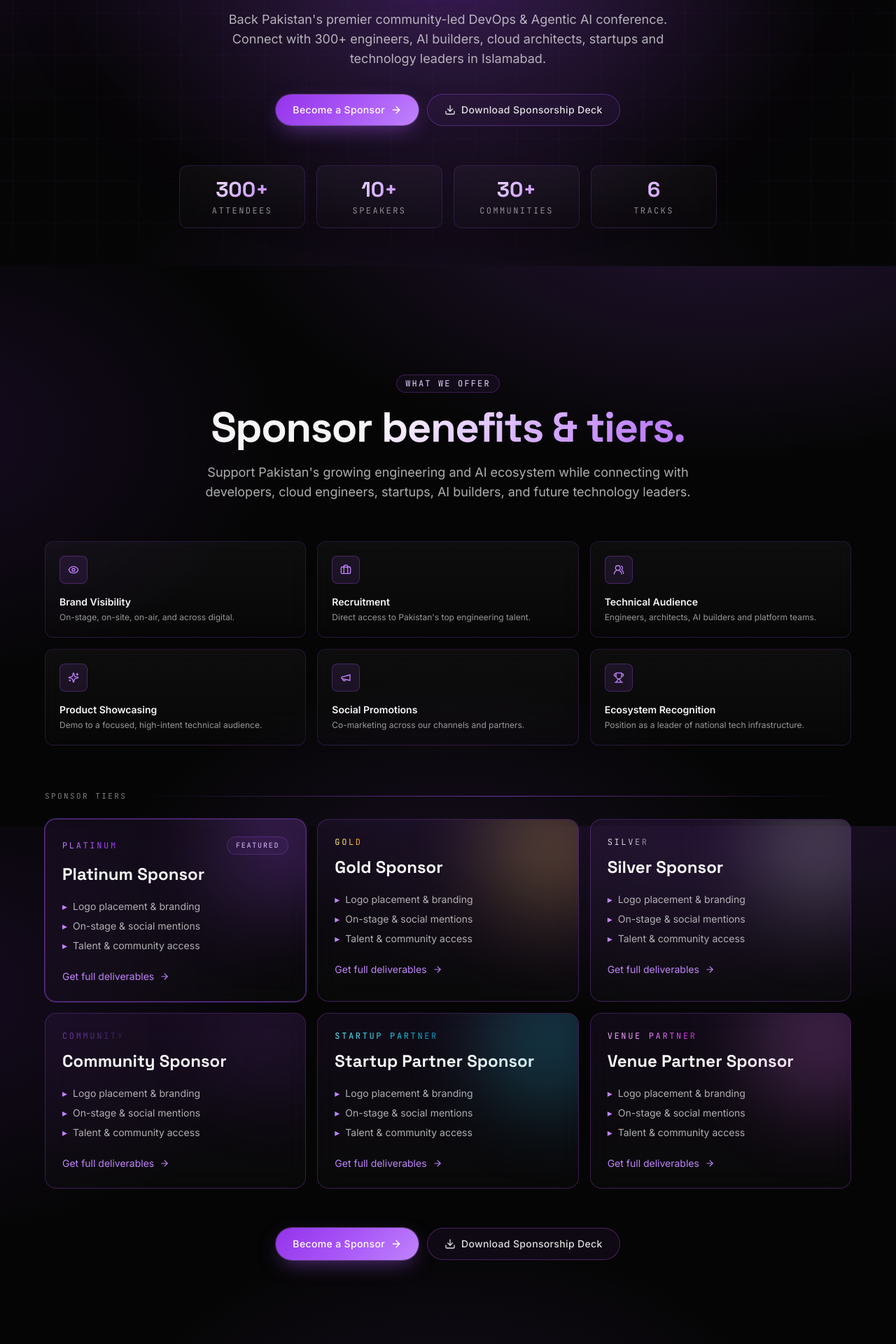
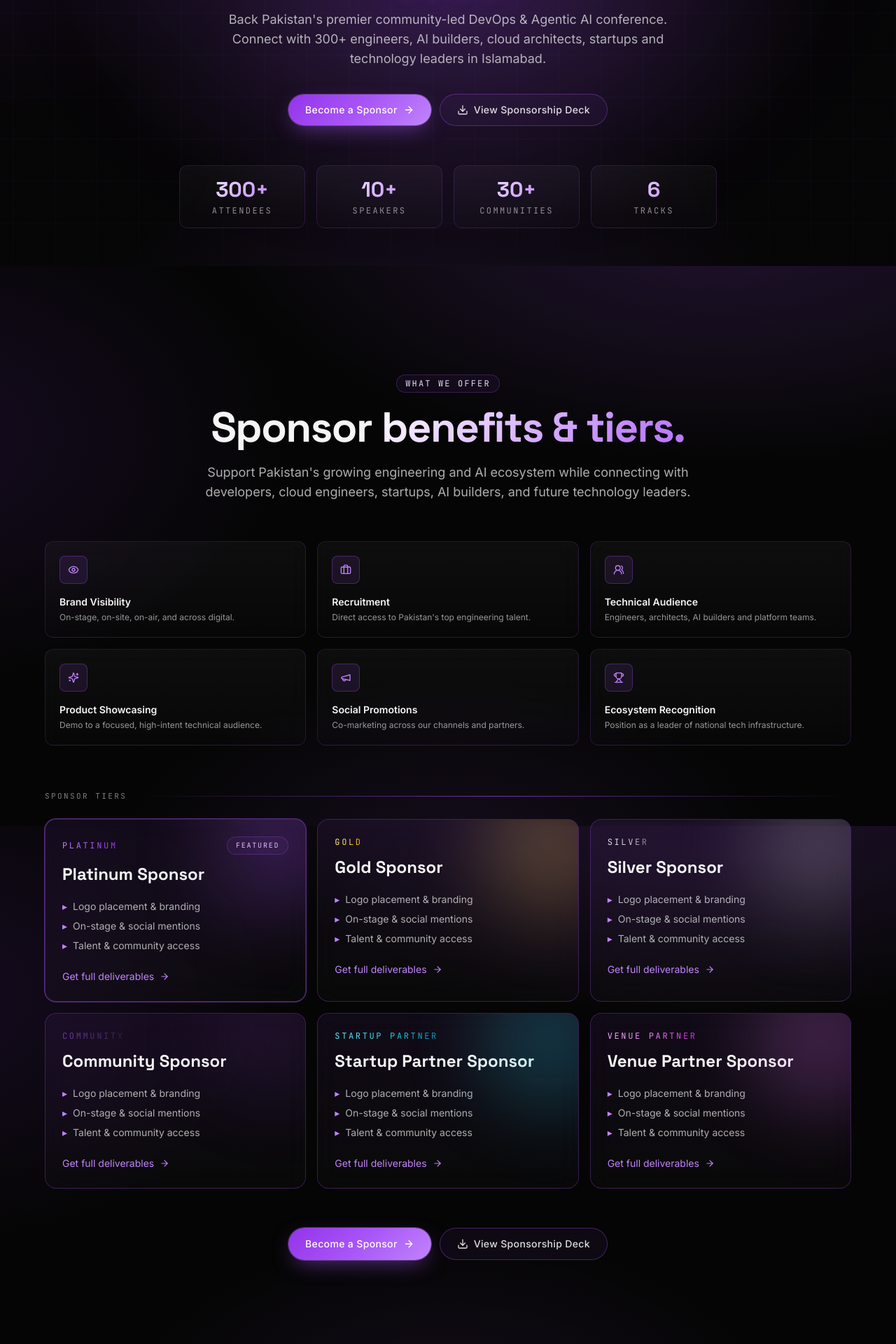
Before and after one commit to ab2030909/devopsdays.pk, a Next.js app: page /sponsors in a window 1280 px wide. Shown: the part 420-2340 px from the top of the page at 70% size. Built offline with nearby package versions, Linux system fonts and the light colour scheme.

Commit message:
deck: visible nav link + every CTA points to /deck (public, indexable)

```diff
--- a/app/deck/page.tsx
+++ b/app/deck/page.tsx
@@ -5,7 +5,6 @@ export const metadata: Metadata = {
   title: "Sponsorship Deck",
   description:
     "DevOps Days Pakistan 2026 — sponsorship deck. Browse, print, or save as PDF.",
-  robots: { index: false, follow: false },
 };
 
 export default function DeckPage() {
--- a/components/Navbar.tsx
+++ b/components/Navbar.tsx
@@ -20,6 +20,7 @@ const links: NavLink[] = [
   { hash: "#tracks", label: "Tracks" },
   { route: "/sponsors", label: "Sponsors" },
   { route: "/partners", label: "Partners" },
+  { route: "/deck", label: "Deck" },
   { hash: "#venue", label: "Venue" },
   { hash: "#faq", label: "FAQ" },
 ];
@@ -103,9 +104,9 @@ export default function Navbar() {
           </nav>
 
           <div className="hidden md:flex items-center gap-3">
-            <a href="#sponsorship-deck" className="btn-secondary text-xs">
+            <Link href="/deck" className="btn-secondary text-xs">
               Sponsorship Deck
-            </a>
+            </Link>
             <Link href="/sponsors" className="btn-primary text-xs">
               Become a Sponsor
             </Link>
@@ -148,9 +149,9 @@ export default function Navbar() {
                   );
                 })}
                 <div className="mt-2 grid grid-cols-2 gap-2">
-                  <a href="#sponsorship-deck" className="btn-secondary text-xs">
+                  <Link href="/deck" className="btn-secondary text-xs">
                     Deck
-                  </a>
+                  </Link>
                   <Link href="/sponsors" className="btn-primary text-xs">
                     Sponsor
                   </Link>
--- a/components/sections/Footer.tsx
+++ b/components/sections/Footer.tsx
@@ -35,7 +35,7 @@ const navGroups = [
   {
     title: "Resources",
     links: [
-      { label: "Sponsorship Deck", href: "#" },
+      { label: "Sponsorship Deck", href: "/deck" },
       { label: "Code of Conduct", href: "#" },
       { label: "Press Kit", href: "#" },
       { label: "Contact", href: "mailto:hello@devopsdays.pk" },
--- a/components/sections/Sponsors.tsx
+++ b/components/sections/Sponsors.tsx
@@ -132,9 +132,9 @@ export default function Sponsors() {
             Become a Sponsor
             <ArrowRight className="h-4 w-4 transition-transform group-hover:translate-x-0.5" />
           </a>
-          <a href="#sponsorship-deck" className="btn-secondary">
+          <a href="/deck" className="btn-secondary">
             <Download className="h-4 w-4" />
-            Download Sponsorship Deck
+            View Sponsorship Deck
           </a>
         </div>
       </div>
--- a/components/sections/SponsorsHero.tsx
+++ b/components/sections/SponsorsHero.tsx
@@ -60,9 +60,9 @@ export default function SponsorsHero() {
               Become a Sponsor
               <ArrowRight className="h-4 w-4 transition-transform group-hover:translate-x-0.5" />
             </a>
-            <a href="#sponsorship-deck" className="btn-secondary">
+            <a href="/deck" className="btn-secondary">
               <Download className="h-4 w-4" />
-              Download Sponsorship Deck
+              View Sponsorship Deck
             </a>
           </motion.div>
 
```
